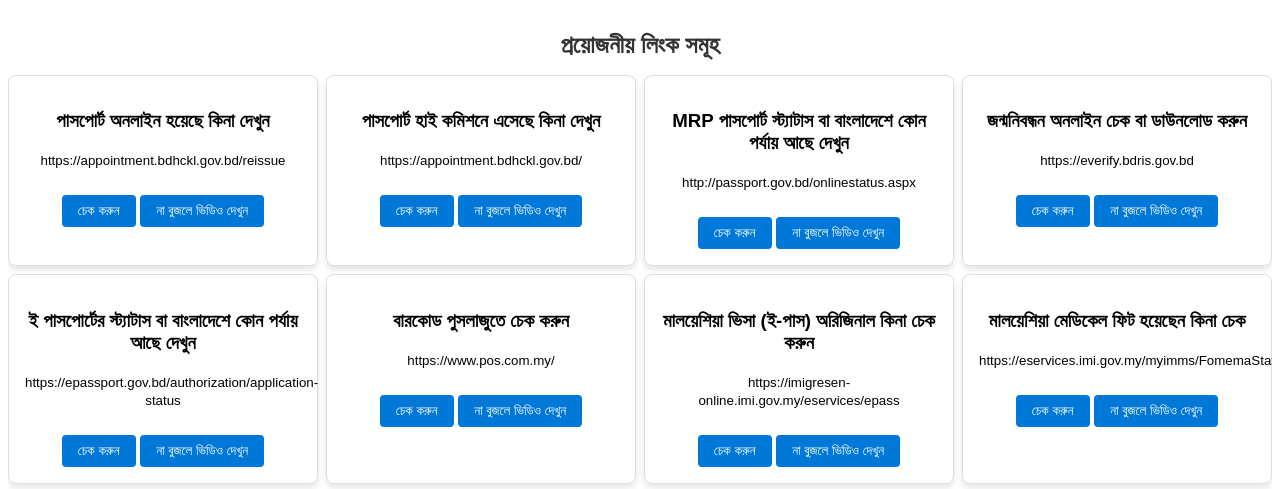
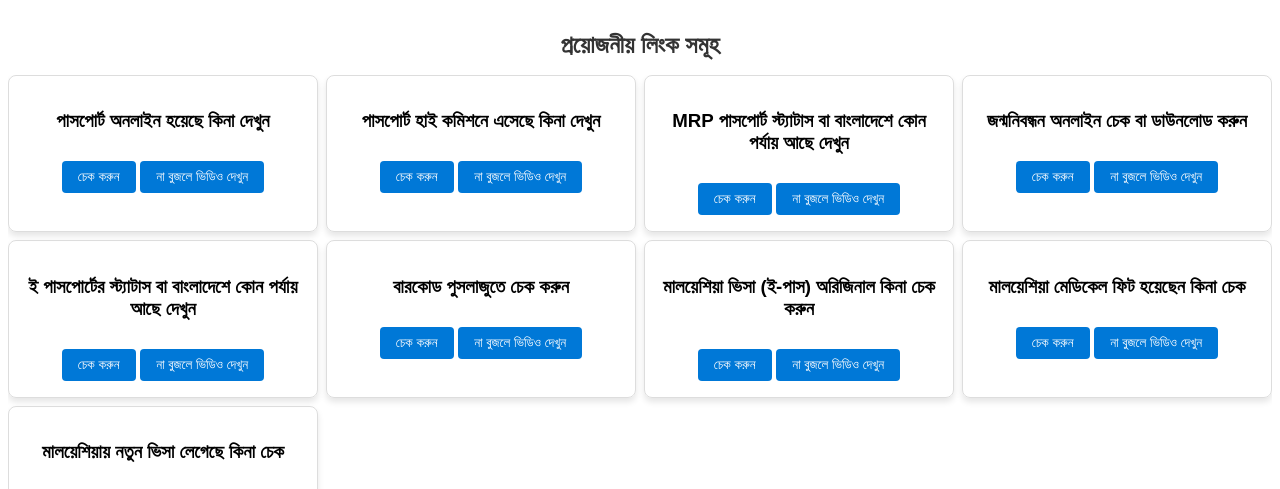
Before and after one commit to MdIbrahimKrn/md-ibrahim-krn, a plain HTML site: page index.html in a window 1280 px wide. Shown: the part 303-792 px from the top of the page. Drawn offline with Linux system fonts and the light colour scheme.

Commit message:
Update index.html

```diff
--- a/index.html
+++ b/index.html
@@ -199,7 +199,6 @@
         websiteElement.classList.add("website");
         websiteElement.innerHTML = `
             <h3>${website.name}</h3>
-            <p><small>${website.url}</small></p>
             <iframe src="${website.url}"></iframe>
             <button onclick="toggleWebsite(this)">চেক করুন</button>
             <button onclick="showVideo('${website.video}')">না বুজলে ভিডিও দেখুন</button>
```
